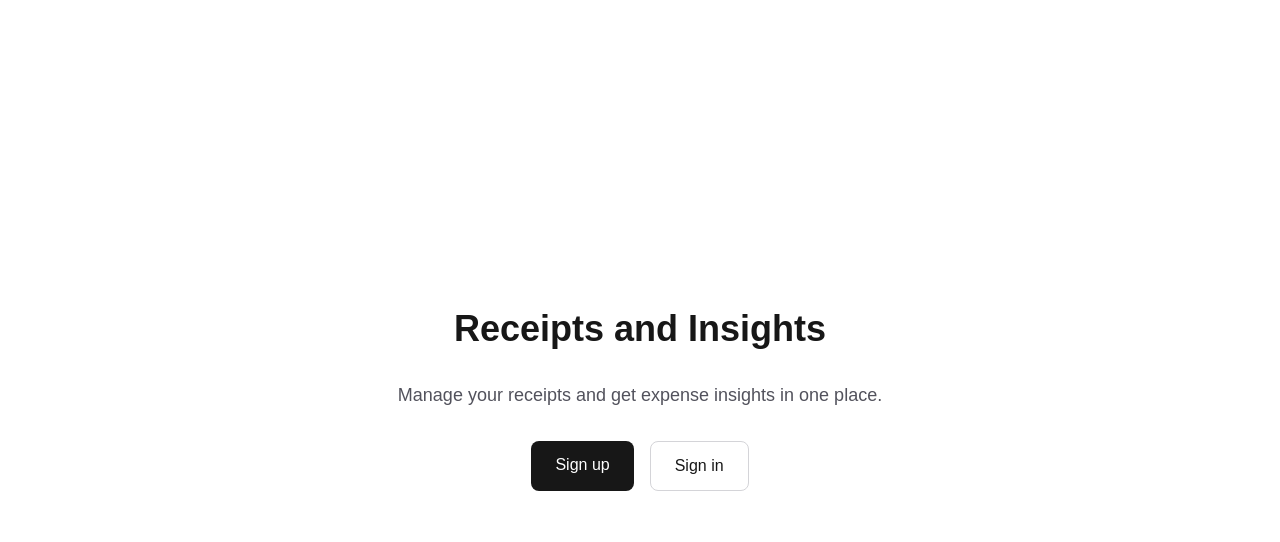
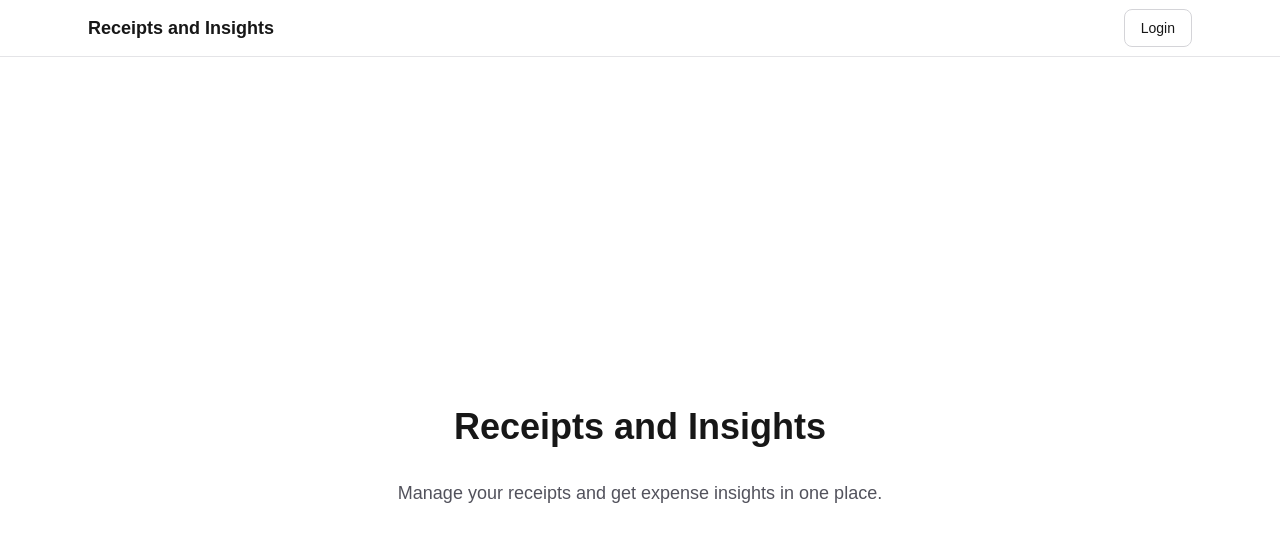
Before and after one commit to bepotts/receipts_and_insights-frontend, a Next.js app: page / in a window 1280 px wide. Shown: the top 542 px of the page. Built offline with nearby package versions, Linux system fonts and the light colour scheme.

Commit message:
added a navbar

```diff
--- a/src/app/layout.tsx
+++ b/src/app/layout.tsx
@@ -1,6 +1,7 @@
 import type { Metadata } from "next";
 import { Geist, Geist_Mono } from "next/font/google";
 import { UserProvider } from "@/contexts/UserContext";
+import Navbar from "@/components/Navbar";
 import "./globals.css";
 
 const geistSans = Geist({
@@ -28,7 +29,10 @@ export default function RootLayout({
       <body
         className={`${geistSans.variable} ${geistMono.variable} antialiased`}
       >
-        <UserProvider>{children}</UserProvider>
+        <UserProvider>
+          <Navbar />
+          {children}
+        </UserProvider>
       </body>
     </html>
   );
--- a/src/app/page.tsx
+++ b/src/app/page.tsx
@@ -1,5 +1,3 @@
-import Link from "next/link";
-
 export default function HomePage() {
   return (
     <div className="min-h-screen flex flex-col items-center justify-center p-8">
@@ -10,20 +8,6 @@ export default function HomePage() {
         <p className="text-lg text-zinc-600 dark:text-zinc-400">
           Manage your receipts and get expense insights in one place.
         </p>
-        <div className="flex flex-wrap gap-4 justify-center">
-          <Link
-            href="/signup"
-            className="px-6 py-3 rounded-lg bg-foreground text-background font-medium hover:opacity-90 transition-opacity"
-          >
-            Sign up
-          </Link>
-          <Link
-            href="/signin"
-            className="px-6 py-3 rounded-lg border border-zinc-300 dark:border-zinc-600 font-medium hover:bg-zinc-100 dark:hover:bg-zinc-800 transition-colors"
-          >
-            Sign in
-          </Link>
-        </div>
       </main>
     </div>
   );
--- /dev/null
+++ b/src/components/Navbar.tsx
@@ -0,0 +1,22 @@
+import Link from "next/link";
+
+export default function Navbar() {
+  return (
+    <nav className="sticky top-0 z-50 w-full border-b border-zinc-200 dark:border-zinc-800 bg-background/95 backdrop-blur supports-[backdrop-filter]:bg-background/60">
+      <div className="mx-auto flex h-14 max-w-6xl items-center justify-between px-4 sm:px-6">
+        <Link
+          href="/"
+          className="text-lg font-semibold text-foreground hover:opacity-90 transition-opacity"
+        >
+          Receipts and Insights
+        </Link>
+        <Link
+          href="/signin"
+          className="px-4 py-2 rounded-lg border border-zinc-300 dark:border-zinc-600 font-medium text-sm hover:bg-zinc-100 dark:hover:bg-zinc-800 transition-colors"
+        >
+          Login
+        </Link>
+      </div>
+    </nav>
+  );
+}
--- a/src/components/SignInForm.tsx
+++ b/src/components/SignInForm.tsx
@@ -244,12 +244,12 @@ export default function SignInForm() {
         </form>
 
         <p className="mt-6 text-center text-sm text-zinc-600 dark:text-zinc-400">
-          Don&apos;t have an account?{" "}
+          Looking to create an account?{" "}
           <Link
             href="/signup"
             className="font-medium text-black dark:text-zinc-50 hover:underline"
           >
-            Sign up
+            Create one here
           </Link>
         </p>
 
```
